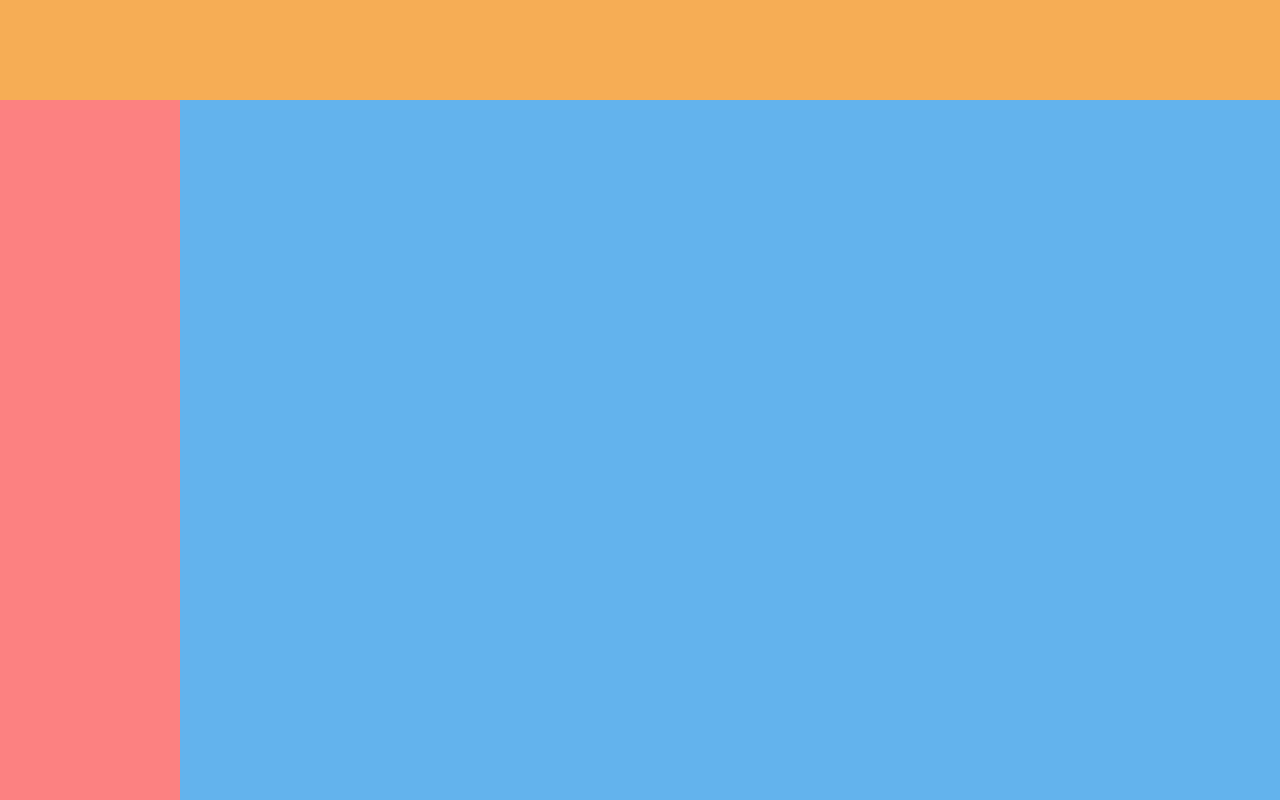
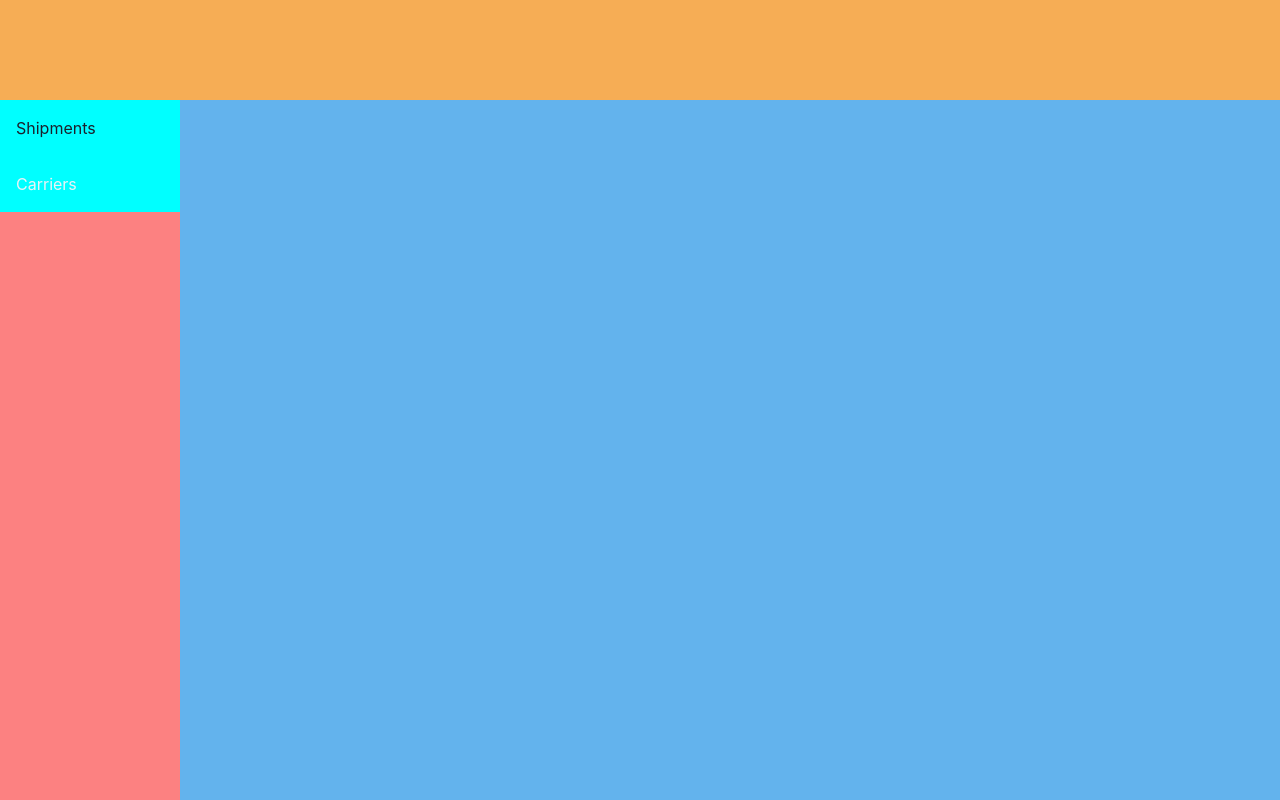
Before and after one commit to pauljoy06/chaine-demo, a React (Create React App) app: page / in a window 1280 px wide. Built offline with nearby package versions, Linux system fonts and the light colour scheme.

Commit message:
Cleanup and add react-router

```diff
--- a/package.json
+++ b/package.json
@@ -17,6 +17,7 @@
     "react": "^18.2.0",
     "react-dom": "^18.2.0",
     "react-icons": "^3.11.0",
+    "react-router-dom": "^6.22.3",
     "react-scripts": "5.0.1",
     "typescript": "^4.9.5",
     "web-vitals": "^2.1.4"
--- a/src/App.tsx
+++ b/src/App.tsx
@@ -1,20 +1,15 @@
-import * as React from "react"
 import {
   ChakraProvider,
-  Box,
-  Text,
-  Link,
-  VStack,
-  Code,
   Grid,
-  theme,
+  // theme,
   GridItem,
 } from "@chakra-ui/react"
-import { ColorModeSwitcher } from "./ColorModeSwitcher"
-import { Logo } from "./Logo"
+
+import Sidebar from "./components/sidebar"
+import customTheme from "./theme"
 
 export const App = () => (
-  <ChakraProvider theme={theme}>
+  <ChakraProvider theme={customTheme}>
     <Grid
      templateAreas={`
         "header         header"
@@ -24,9 +19,10 @@ export const App = () => (
       gridTemplateColumns={'180px   1fr'}
     >
       <GridItem area={'header'} bg='orange.300'>
-
       </GridItem>
-      <GridItem area={'sidebar'} bg='red.300'></GridItem>
+      <GridItem area={'sidebar'} bg='red.300'>
+        <Sidebar />
+      </GridItem>
       <GridItem area={'main'} bg='blue.300'></GridItem>
     </Grid>
   </ChakraProvider>
--- a/src/components/sidebar.tsx
+++ b/src/components/sidebar.tsx
@@ -1,5 +1,17 @@
 import * as React from "react"
+import { Box } from "@chakra-ui/react"
 
-const Sidebar = () => {
+const Sidebar: React.FC = () => {
 
+
+    return <div className='sidebar'>
+        <Box bg='cyan' w='100%' p={4} color='black.100'>
+            Shipments
+        </Box>
+        <Box bg='cyan' w='100%' p={4} color='gray.100'>
+            Carriers
+        </Box>
+    </div>
 }
+
+export default Sidebar;
--- /dev/null
+++ b/src/theme.ts
@@ -0,0 +1,16 @@
+import { extendTheme } from '@chakra-ui/react';
+
+const customTheme = extendTheme({
+    colors: {
+        paul: {
+            light: '#f7fafc',
+            dark: '#333333',
+        },
+        grey: {
+            dark: '#4f545a',
+            light: '#868D98',
+        }
+    },
+});
+
+export default customTheme;
```
Also changed, not shown: src/Logo.tsx (deleted, +0 -24 lines), 2 other files (tests, documents, lock files or other folders).
